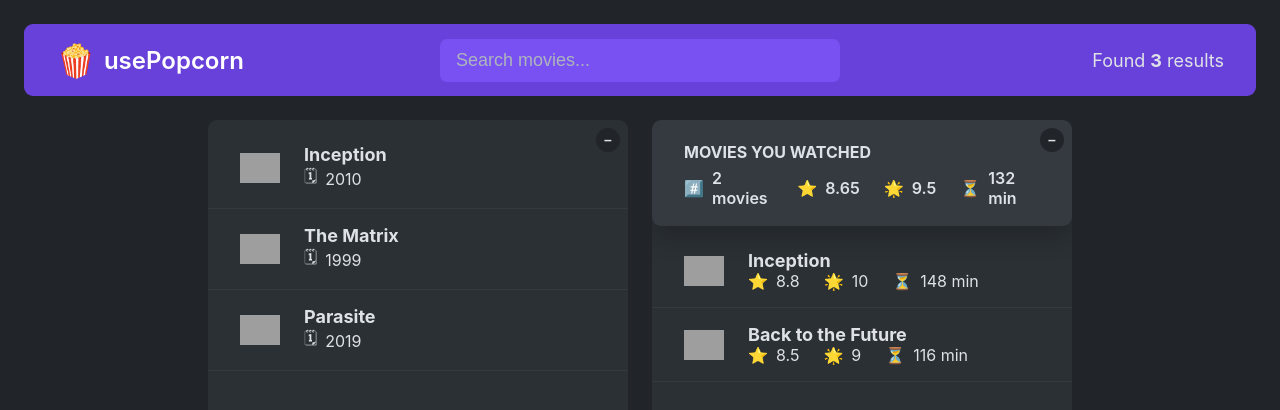
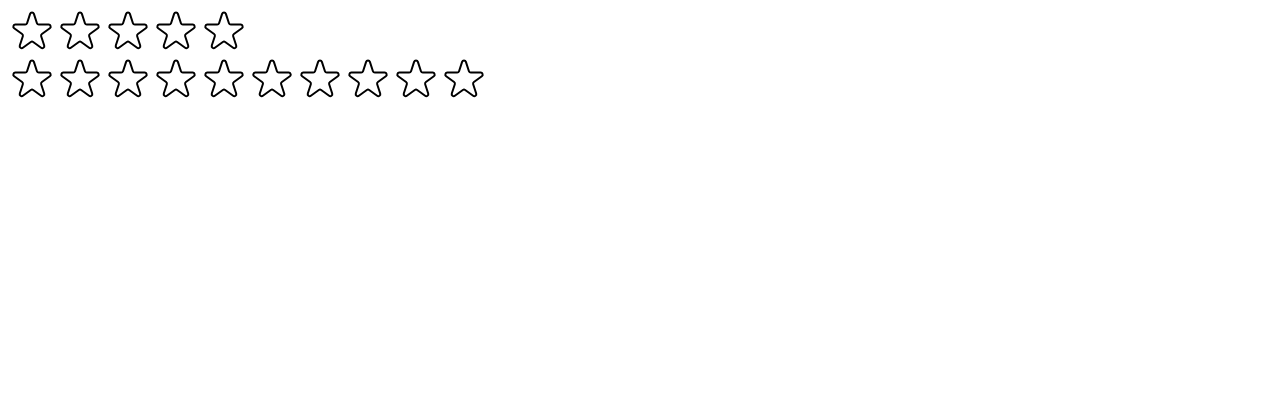
Before and after one commit to TechSBEM/React, a React (Vite) app in the folder React_Restart/0x06_think_in_react_component/my-react-app/: page / in a window 1280 px wide. Shown: the top 410 px of the page. Built offline with nearby package versions, Linux system fonts and the light colour scheme; grey boxes are pictures that could not be loaded.

Commit message:
Rating with stars

```diff
--- a/React_Restart/0x06_think_in_react_component/my-react-app/src/App.jsx
+++ b/React_Restart/0x06_think_in_react_component/my-react-app/src/App.jsx
@@ -58,6 +58,7 @@
 // Structural Components
 export default function App() {
   const [movies, setMovies] = useState(tempMovieData);
+  const [watched, setWatched] = useState(tempWatchedData);
 
   return (
     <>
@@ -69,9 +70,13 @@
         Who need the prop
       */}
       <Main>
-        <ListBox>
+        <Box>
           <MovieList movies={movies} />
-        </ListBox>
+        </Box>
+        <Box>
+          <WatchedSummary watched={watched} />
+          <WatchedMoviesList watched={watched} />
+        </Box>
       </Main>
     </>
   );
@@ -128,28 +133,41 @@
   return (
     // Spliting components into 2 based on the watched and list on the UI
 
-    <main className="main">
-      {children}
-      <WatchedBox />
-    </main>
+    <main className="main">{children}</main>
   );
 }
 
 // Stateful Component
-function ListBox({ children }) {
-  const [isOpen1, setIsOpen1] = useState(true);
+function Box({ children }) {
+  const [isOpen, setIsOpen] = useState(true);
+  return (
+    <div className="box">
+      <button className="btn-toggle" onClick={() => setIsOpen((open) => !open)}>
+        {isOpen ? "–" : "+"}
+      </button>
+      {isOpen && children}
+    </div>
+  );
+}
+
+/*
+// Stateful component
+function WatchedBox() {
+  const [isOpen2, setIsOpen2] = useState(true);
+
   return (
     <div className="box">
       <button
         className="btn-toggle"
-        onClick={() => setIsOpen1((open) => !open)}
+        onClick={() => setIsOpen2((open) => !open)}
       >
-        {isOpen1 ? "–" : "+"}
+        {isOpen2 ? "–" : "+"}
       </button>
-      {isOpen1 && children}
+      {isOpen2 && <} />}
     </div>
   );
 }
+  */
 
 // Stateful Component
 function MovieList({ movies }) {
@@ -179,24 +197,6 @@
   );
 }
 
-// Stateful component
-function WatchedBox() {
-  const [watched, setWatched] = useState(tempWatchedData);
-  const [isOpen2, setIsOpen2] = useState(true);
-
-  return (
-    <div className="box">
-      <WatchedSummary watched={watched} />
-      <button
-        className="btn-toggle"
-        onClick={() => setIsOpen2((open) => !open)}
-      >
-        {isOpen2 ? "–" : "+"}
-      </button>
-      {isOpen2 && <WatchedMoviesList watched={watched} />}
-    </div>
-  );
-}
 // Stateless component
 function WatchedSummary({ watched }) {
   const avgImdbRating = average(watched.map((movie) => movie.imdbRating));
--- /dev/null
+++ b/React_Restart/0x06_think_in_react_component/my-react-app/src/StarRating.jsx
@@ -0,0 +1,77 @@
+import { use, useState } from "react";
+
+const containerStyle = {
+  display: "flex",
+  alignItem: "center",
+  gap: "16px",
+};
+
+const starContainerStyle = {
+  display: "flex",
+  // gap: "4px",
+};
+
+const textStyle = {
+  lineHeight: "3",
+  margin: "0",
+};
+export default function StarRating({ maxRating = 5 }) {
+  const [rating, setRating] = useState(0);
+  function handleRating(rating) {
+    setRating(rating);
+  }
+  return (
+    <div style={containerStyle}>
+      <div style={starContainerStyle}>
+        {Array.from({ length: maxRating }, (_, i) => (
+          <Star
+            key={i}
+            onRate={() => handleRating(i + 1)}
+            isFull={rating >= i + 1}
+          />
+        ))}
+      </div>
+      {/* Rendering conditionally if rating is '0' or falsy value */}
+      <p style={textStyle}>{rating || ""}</p>
+    </div>
+  );
+}
+
+const StarStyle = {
+  width: "48px",
+  height: "48px",
+  display: "block",
+  cursor: "pointer",
+};
+
+function Star({ onRate, isFull }) {
+  return (
+    <span role="button" style={StarStyle} onClick={onRate}>
+      {/* Rendering the empty stars conditioniallu with a boolean */}
+      {isFull ? (
+        <svg
+          xmlns="http://www.w3.org/2000/svg"
+          viewBox="0 0 20 20"
+          fill="#000"
+          stroke="#000"
+        >
+          <path d="M9.049 2.927c.3-.921 1.603-.921 1.902 0l1.07 3.292a1 1 0 00.95.69h3.462c.969 0 1.371 1.24.588 1.81l-2.8 2.034a1 1 0 00-.364 1.118l1.07 3.292c.3.921-.755 1.688-1.54 1.118l-2.8-2.034a1 1 0 00-1.175 0l-2.8 2.034c-.784.57-1.838-.197-1.539-1.118l1.07-3.292a1 1 0 00-.364-1.118L2.98 8.72c-.783-.57-.38-1.81.588-1.81h3.461a1 1 0 00.951-.69l1.07-3.292z" />
+        </svg>
+      ) : (
+        <svg
+          xmlns="http://www.w3.org/2000/svg"
+          fill="none"
+          viewBox="0 0 24 24"
+          stroke="#000"
+        >
+          <path
+            strokeLinecap="round"
+            strokeLinejoin="round"
+            strokeWidth="{2}"
+            d="M11.049 2.927c.3-.921 1.603-.921 1.902 0l1.519 4.674a1 1 0 00.95.69h4.915c.969 0 1.371 1.24.588 1.81l-3.976 2.888a1 1 0 00-.363 1.118l1.518 4.674c.3.922-.755 1.688-1.538 1.118l-3.976-2.888a1 1 0 00-1.176 0l-3.976 2.888c-.783.57-1.838-.197-1.538-1.118l1.518-4.674a1 1 0 00-.363-1.118l-3.976-2.888c-.784-.57-.38-1.81.588-1.81h4.914a1 1 0 00.951-.69l1.519-4.674z"
+          />
+        </svg>
+      )}
+    </span>
+  );
+}
--- a/React_Restart/0x06_think_in_react_component/my-react-app/src/main.jsx
+++ b/React_Restart/0x06_think_in_react_component/my-react-app/src/main.jsx
@@ -1,10 +1,13 @@
 import { StrictMode } from "react";
 import { createRoot } from "react-dom/client";
-import "./index.css";
-import App from "./App.jsx";
+// import "./index.css";
+// import App from "./App.jsx";
+import StartRating from "./StarRating";
 
 createRoot(document.getElementById("root")).render(
   <StrictMode>
-    <App />
+    {/* <App /> */}
+    <StartRating />
+    <StartRating maxRating={10} />
   </StrictMode>
 );
```
Also changed, not shown: React_Restart/0x06_think_in_react_component/my-react-app/src/index.css (+0 -13 lines).
